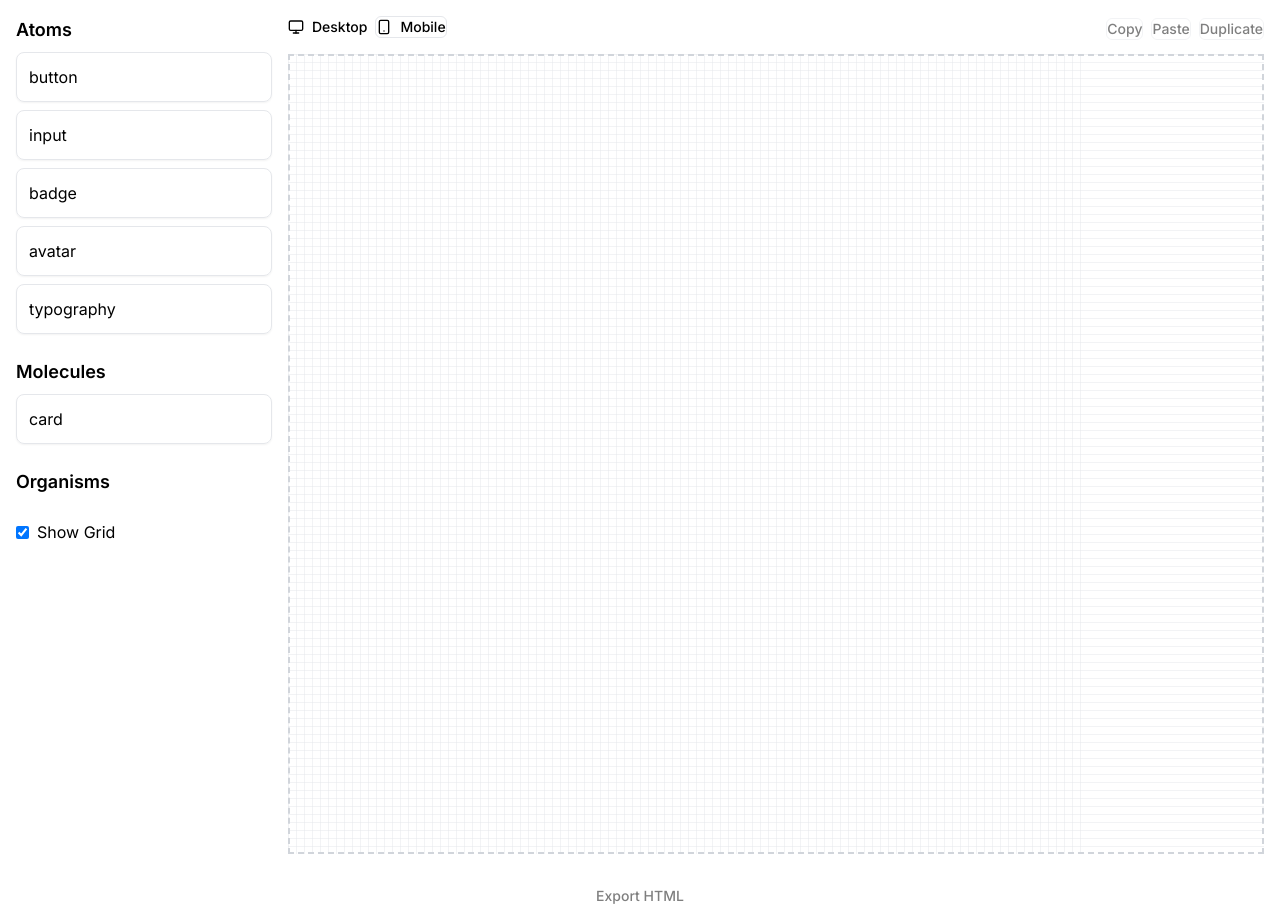
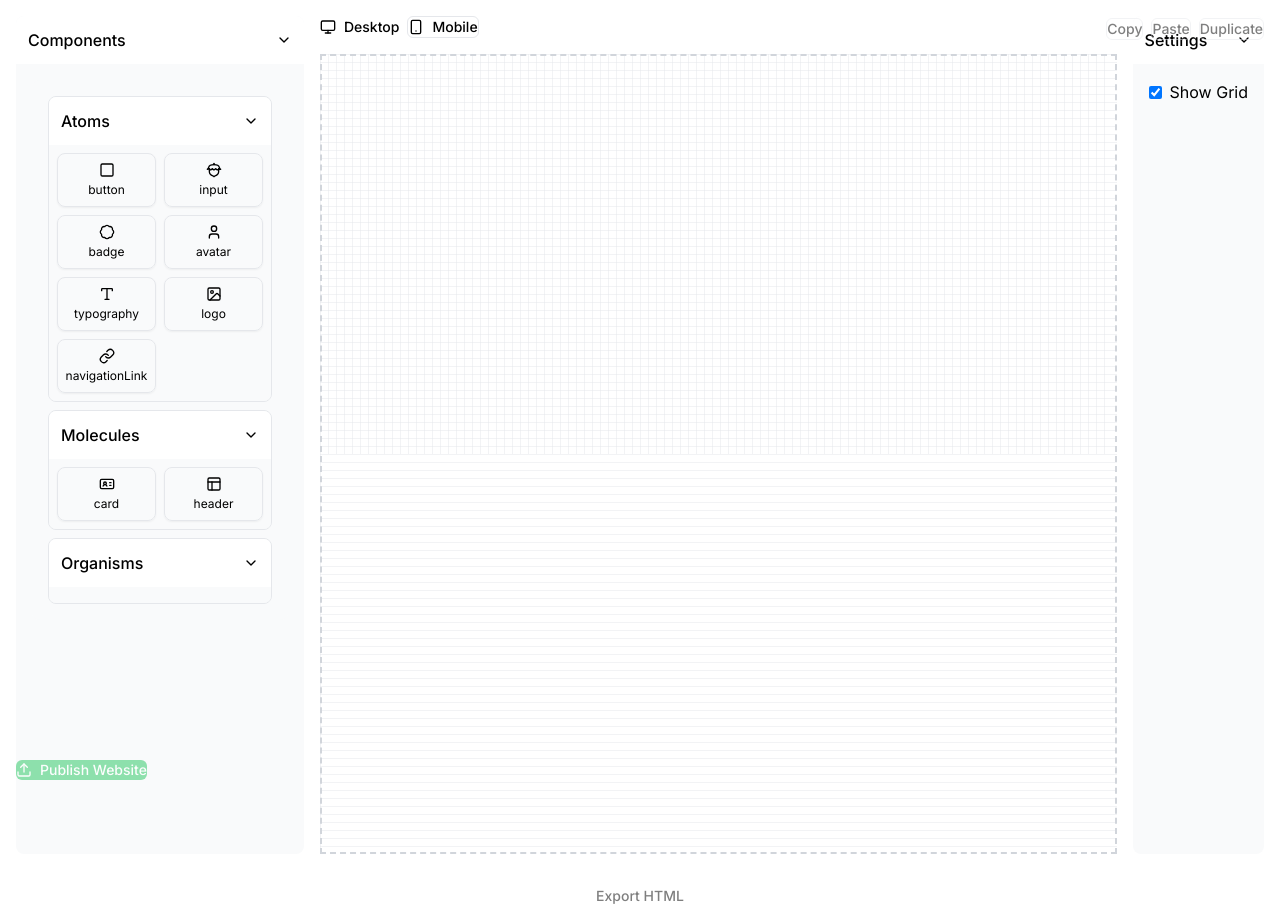
Before and after one commit to AmolJundre9919/CheckWell, a Next.js app: page / in a window 1280 px wide. Built offline with nearby package versions, Linux system fonts and the light colour scheme.

Commit message:
Editor Update

```diff
--- a/app/editor/website-editor-viewport.tsx
+++ b/app/editor/website-editor-viewport.tsx
@@ -5,7 +5,7 @@ import { Card } from '@/components/ui/card';
 import { Button } from '@/components/ui/button';
 import { Input } from '@/components/ui/input';
 import { Badge } from '@/components/ui/badge';
-import { Monitor, Smartphone, Plus, X } from 'lucide-react';
+import { Monitor, Smartphone, Plus, X, ChevronRight, ChevronDown, Square as ButtonIcon, Nut as InputIcon, Badge as BadgeIcon, User as AvatarIcon, Type as TypographyIcon, Image as LogoIcon, Link as NavigationLinkIcon, Layout as HeaderIcon, IdCardIcon, Upload } from 'lucide-react';
 import '../site/atoms/inputs/ButtonAtom';
 import '../site/atoms/inputs/InputAtom';
 import '../site/atoms/display/BadgeAtom';
@@ -19,7 +19,7 @@ type ViewMode = 'desktop' | 'mobile';
 interface ComponentDefinition {
   type: ComponentCategory;
   name: string;
-  icon?: React.ReactNode;
+  icon: React.ReactNode;
   defaultProps: Record<string, any>;
   editableProps: string[];
 }
@@ -70,14 +70,117 @@ const createComponentCopy = (component: PlacedComponent, offsetX = GRID_SIZE, of
   };
 };
 
+// Add this new utility function at the top with other utilities
+const generateComponentHTML = (component: PlacedComponent): string => {
+  const { type, props, position, size } = component;
+  const styles = `position: absolute; left: ${position.x}px; top: ${position.y}px; width: ${size.width}px; height: ${size.height}px;`;
+
+  switch (type) {
+    case 'button':
+      return `<ui-button variant="${props.variant}" size="${props.size}" style="${styles}">${props.text}</ui-button>`;
+    case 'input':
+      return `<ui-input type="${props.type}" placeholder="${props.placeholder}" label="${props.label}" ${props.required ? 'required' : ''} style="${styles}"></ui-input>`;
+    case 'badge':
+      return `<ui-badge variant="${props.variant}" text="${props.text}" style="${styles}"></ui-badge>`;
+    case 'avatar':
+      return `<ui-avatar size="${props.size}" ${props.src ? `src="${props.src}"` : ''} ${props.initials ? `initials="${props.initials}"` : ''} style="${styles}"></ui-avatar>`;
+    case 'typography':
+      return `<ui-typography variant="${props.variant}" weight="${props.weight}" align="${props.align}" ${props.color ? `color="${props.color}"` : ''} style="${styles}">${props.text}</ui-typography>`;
+    case 'card':
+      return `<ui-card variant="${props.variant}" padding="${props.padding}" elevation="${props.elevation}" style="${styles}">
+        ${props.header ? `<h3 slot="header">${props.header}</h3>` : ''}
+        ${props.content}
+      </ui-card>`;
+    default:
+      return '';
+  }
+};
+
+// Add this function to generate the complete website code
+const generateWebsiteCode = (components: PlacedComponent[]): { html: string, css: string, js: string } => {
+  const componentsHTML = components.map(generateComponentHTML).join('\n    ');
+
+  const html = `<!DOCTYPE html>
+<html lang="en">
+<head>
+    <meta charset="UTF-8">
+    <meta name="viewport" content="width=device-width, initial-scale=1.0">
+    <title>Generated Website</title>
+    <link rel="stylesheet" href="styles.css">
+</head>
+<body>
+    <div class="website-container">
+    ${componentsHTML}
+    </div>
+    <script src="components.js"></script>
+</body>
+</html>`;
+
+  const css = `
+.website-container {
+    position: relative;
+    width: 100%;
+    min-height: 100vh;
+    margin: 0 auto;
+}
+
+@media (max-width: 768px) {
+    .website-container {
+        width: 100%;
+        padding: 0 1rem;
+    }
+}`;
+
+  // Import statements for the components
+  const js = `
+import './site/atoms/inputs/ButtonAtom';
+import './site/atoms/inputs/InputAtom';
+import './site/atoms/display/BadgeAtom';
+import './site/atoms/display/AvatarAtom';
+import './site/molecules/CardMolecule';
+import './site/atoms/display/TypographyAtom';`;
+
+  return { html, css, js };
+};
+
+// Add a publish function
+const handlePublish = async (components: PlacedComponent[]) => {
+  try {
+    const { html, css, js } = generateWebsiteCode(components);
+
+    // Send the generated code to your backend
+    const response = await fetch('/api/publish', {
+      method: 'POST',
+      headers: {
+        'Content-Type': 'application/json',
+
+      },
+      body: JSON.stringify({ html, css, js }),
+    });
+
+    if (!response.ok) {
+      throw new Error('Failed to publish website');
+    }
+
+    const { url } = await response.json();
+    console.log(url);
+    // showToast(`Website published successfully! URL: ${url}`);
+  } catch (error) {
+    console.error('Error publishing website:', error);
+    // showToast('Failed to publish website');
+  }
+};
+
 // Component Registry
 const componentRegistry: Record<string, ComponentDefinition> = {
   button: {
     type: 'atoms',
     name: 'Button',
+    icon: <ButtonIcon className="w-4 h-4" />,
     defaultProps: {
       variant: 'primary',
       size: 'md',
+
       text: 'Click me',
       icon: '',
       iconPosition: 'left'
@@ -87,6 +190,7 @@ const componentRegistry: Record<string, ComponentDefinition> = {
   input: {
     type: 'atoms',
     name: 'Input',
+    icon: <InputIcon className="w-4 h-4" />,
     defaultProps: {
       type: 'text',
       placeholder: 'Enter text...',
@@ -99,6 +203,7 @@ const componentRegistry: Record<string, ComponentDefinition> = {
   badge: {
     type: 'atoms',
     name: 'Badge',
+    icon: <BadgeIcon className="w-4 h-4" />,
     defaultProps: {
       variant: 'default',
       text: 'Badge'
@@ -108,6 +213,7 @@ const componentRegistry: Record<string, ComponentDefinition> = {
   avatar: {
     type: 'atoms',
     name: 'Avatar',
+    icon: <AvatarIcon className="w-4 h-4" />,
     defaultProps: {
       size: 'md',
       initials: 'JD',
@@ -119,6 +225,7 @@ const componentRegistry: Record<string, ComponentDefinition> = {
   card: {
     type: 'molecules',
     name: 'Card',
+    icon: <IdCardIcon className="w-4 h-4" />,
     defaultProps: {
       variant: 'default',
       padding: 'md',
@@ -132,6 +239,7 @@ const componentRegistry: Record<string, ComponentDefinition> = {
   typography: {
     type: 'atoms',
     name: 'Typography',
+    icon: <TypographyIcon className="w-4 h-4" />,
     defaultProps: {
       variant: 'p',
       weight: 'normal',
@@ -141,6 +249,41 @@ const componentRegistry: Record<string, ComponentDefinition> = {
       italic: false
     },
     editableProps: ['variant', 'weight', 'align', 'text', 'truncate', 'italic', 'color']
+  },
+  logo: {
+    type: 'atoms',
+    name: 'Logo',
+    icon: <LogoIcon className="w-4 h-4" />,
+    defaultProps: {
+      src: '/placeholder-logo.svg',
+      alt: 'Logo',
+      width: 'auto',
+      height: '40px'
+    },
+    editableProps: ['src', 'alt', 'width', 'height']
+  },
+  navigationLink: {
+    type: 'atoms',
+    name: 'Navigation Link',
+    icon: <NavigationLinkIcon className="w-4 h-4" />,
+    defaultProps: {
+      href: '#',
+      text: 'Link',
+      active: false
+    },
+    editableProps: ['href', 'text', 'active']
+  },
+  header: {
+    type: 'molecules',
+    name: 'Header',
+    icon: <HeaderIcon className="w-4 h-4" />,
+    defaultProps: {
+      variant: 'default',
+      sticky: false,
+      logoSrc: '/placeholder-logo.svg',
+      logoAlt: 'Site Logo'
+    },
+    editableProps: ['variant', 'sticky', 'logoSrc', 'logoAlt']
   }
 };
 
@@ -172,6 +315,12 @@ const ViewportControl: React.FC<{
 const ComponentList: React.FC<{
   onDragStart: (type: string) => void;
 }> = ({ onDragStart }) => {
+  const [expandedCategories, setExpandedCategories] = useState<Record<ComponentCategory, boolean>>({
+    atoms: true,
+    molecules: true,
+    organisms: true
+  });
+
   const groupedComponents = useMemo(() => {
     const groups: Record<ComponentCategory, ComponentDefinition[]> = {
       atoms: [],
@@ -189,13 +338,32 @@ const ComponentList: React.FC<{
     return groups;
   }, []);
 
+  const toggleCategory = (category: ComponentCategory) => {
+    setExpandedCategories(prev => ({
+      ...prev,
+      [category]: !prev[category]
+    }));
+  };
+
   return (
-    <div className="w-64 space-y-6">
+    <div className="w-64 space-y-2 bg-gray-50 p-4 rounded-lg">
       {(Object.entries(groupedComponents) as [ComponentCategory, ComponentDefinition[]][]).map(
         ([category, components]) => (
-          <div key={category} className="space-y-2">
-            <h3 className="text-lg font-semibold capitalize">{category}</h3>
-            <div className="space-y-2">
+          <div key={category} className="border border-gray-200 rounded-lg overflow-hidden">
+            <button
+              onClick={() => toggleCategory(category)}
+              className="w-full flex items-center justify-between p-3 bg-white hover:bg-gray-50 transition-colors"
+            >
+              <span className="font-medium capitalize">{category}</span>
+              {expandedCategories[category] ? (
+                <ChevronDown className="w-4 h-4" />
+              ) : (
+                <ChevronRight className="w-4 h-4" />
+              )}
+            </button>
+
+            {expandedCategories[category] && (
+              <div className="p-2 grid grid-cols-2 gap-2 bg-gray-50">
                 {components.map((component) => (
                   <Card
                     key={component.name}
@@ -204,15 +372,14 @@ const ComponentList: React.FC<{
                       e.dataTransfer.setData('componentType', component.name);
                       onDragStart(component.name);
                     }}
-                  className="p-3 cursor-move hover:bg-gray-50 transition-colors"
+                    className="p-2 cursor-move hover:bg-white transition-colors flex flex-col items-center gap-1"
                   >
-                  <div className="flex items-center gap-2">
                     {component.icon}
-                    <span>{component.name}</span>
-                  </div>
+                    <span className="text-xs text-center">{component.name}</span>
                   </Card>
                 ))}
               </div>
+            )}
           </div>
         )
       )}
@@ -541,6 +708,33 @@ const PreviewContainer: React.FC<{
   );
 };
 
+// Add a new collapsible panel component
+const CollapsiblePanel: React.FC<{
+  title: string;
+  children: React.ReactNode;
+}> = ({ title, children }) => {
+  const [isCollapsed, setIsCollapsed] = useState(false);
+
+  return (
+    <div className="bg-gray-50 rounded-lg">
+      <button
+        onClick={() => setIsCollapsed(!isCollapsed)}
+        className="w-full flex items-center justify-between p-3 bg-white hover:bg-gray-50 transition-colors rounded-t-lg"
+      >
+        <span className="font-medium">{title}</span>
+        {isCollapsed ? (
+          <ChevronRight className="w-4 h-4" />
+        ) : (
+          <ChevronDown className="w-4 h-4" />
+        )}
+      </button>
+      <div className={`transition-all duration-300 ${isCollapsed ? 'h-0 overflow-hidden' : 'h-auto p-4'}`}>
+        {children}
+      </div>
+    </div>
+  );
+};
+
 const WebsiteEditor: React.FC = () => {
   const [view, setView] = useState<ViewMode>('desktop');
   const [placedComponents, setPlacedComponents] = useState<PlacedComponent[]>([]);
@@ -679,19 +873,9 @@ const WebsiteEditor: React.FC = () => {
   return (
     <div className="flex flex-col gap-4 p-4">
       <div className="flex gap-4">
-        <div className="w-64 space-y-6">
+        <CollapsiblePanel title="Components">
           <ComponentList onDragStart={() => setIsDragging(true)} />
-          <div className="space-y-2">
-            <label className="flex items-center gap-2">
-              <input
-                type="checkbox"
-                checked={showGrid}
-                onChange={(e) => setShowGrid(e.target.checked)}
-              />
-              Show Grid
-            </label>
-          </div>
-        </div>
+        </CollapsiblePanel>
 
         <div className="flex-1">
           <ViewportControl view={view} setView={setView} />
@@ -718,6 +902,20 @@ const WebsiteEditor: React.FC = () => {
             </div>
           </PreviewContainer>
         </div>
+
+        <CollapsiblePanel title="Settings">
+          <div className="space-y-2">
+            <label className="flex items-center gap-2">
+              <input
+                type="checkbox"
+                checked={showGrid}
+                onChange={(e) => setShowGrid(e.target.checked)}
+              />
+              Show Grid
+            </label>
+            {/* Add more settings here */}
+          </div>
+        </CollapsiblePanel>
       </div>
 
       {/* Update keyboard shortcut hint */}
@@ -799,6 +997,19 @@ const WebsiteEditor: React.FC = () => {
       >
         Export HTML
       </Button>
+
+      {/* Add publish button */}
+      <div className="fixed bottom-4 left-4">
+        <Button
+          size="lg"
+          onClick={() => handlePublish(placedComponents)}
+          disabled={placedComponents.length === 0}
+          className="bg-green-500 hover:bg-green-600 text-white"
+        >
+          <Upload className="w-4 h-4 mr-2" />
+          Publish Website
+        </Button>
+      </div>
     </div>
   );
 };
```
Lines whose indentation alone changed are shown as unchanged.
